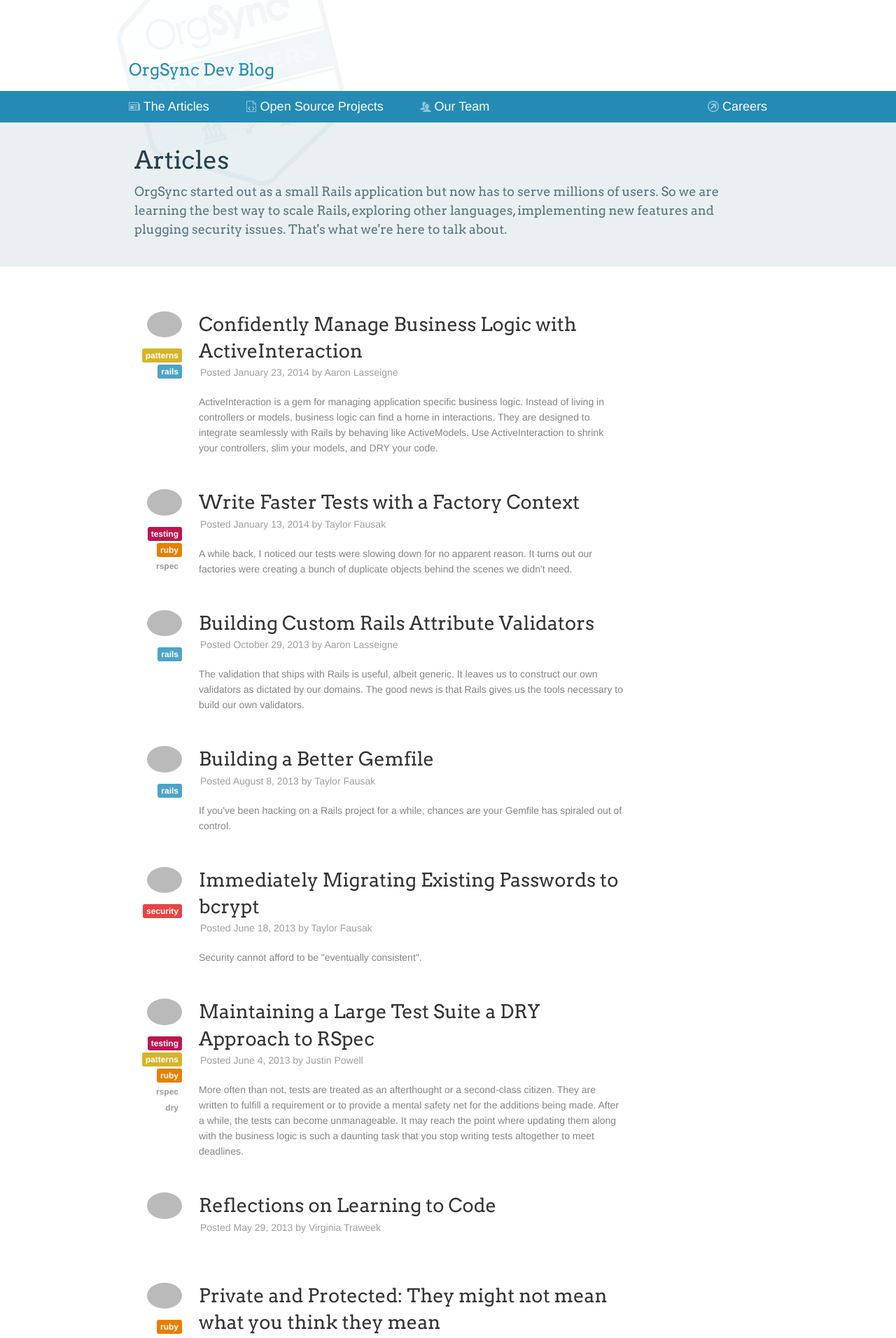
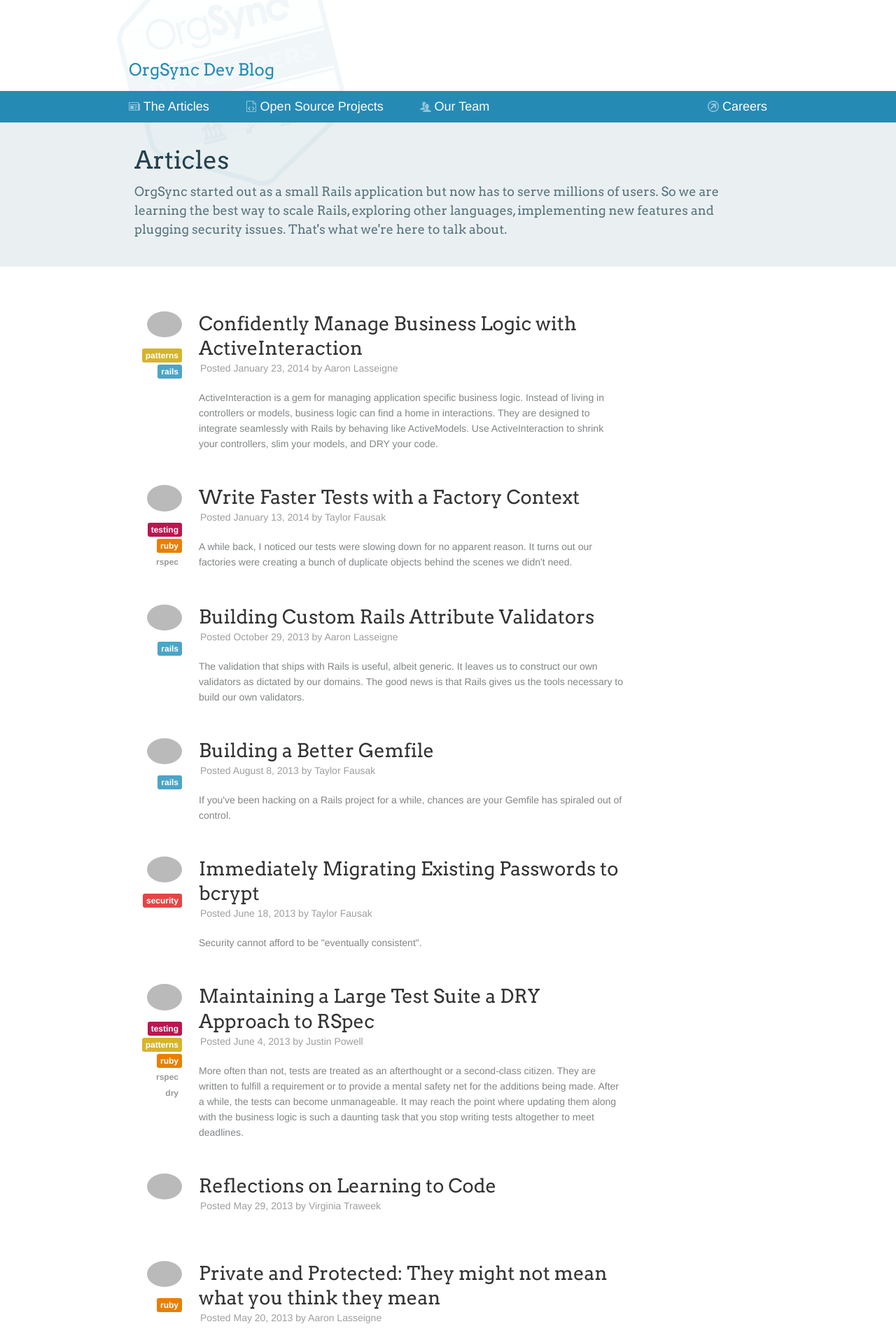
Before and after one commit to CampusLabs/orgsync.github.io, a Jekyll site: the page built from index.html, in a window 1280 px wide. Shown: the top 1912 px of the page at 70% size. Built offline with Jekyll 4.4.1, drawn with Linux system fonts in a browser that asks for light colours; Markdown is read by kramdown in place of the engine named in the settings; grey boxes are pictures that could not be loaded.

Commit message:
css tweaks

```diff
--- a/assets/css/main.css
+++ b/assets/css/main.css
@@ -45,7 +45,7 @@
 
 h3 {
   font-size: 1.7rem;
-  line-height: 2.4rem;
+  line-height: 2.2rem;
 }
 
 h4 {
```
